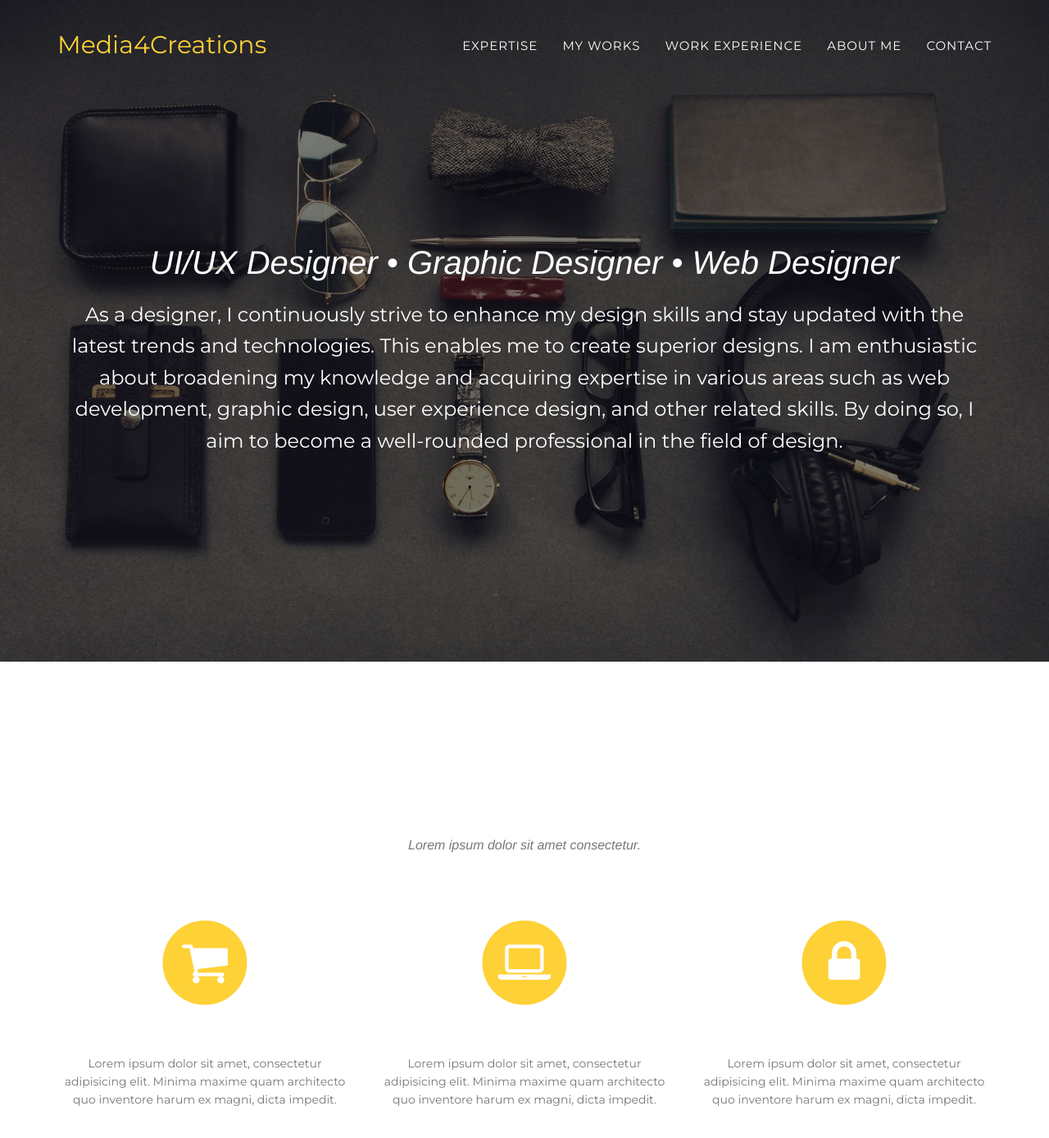
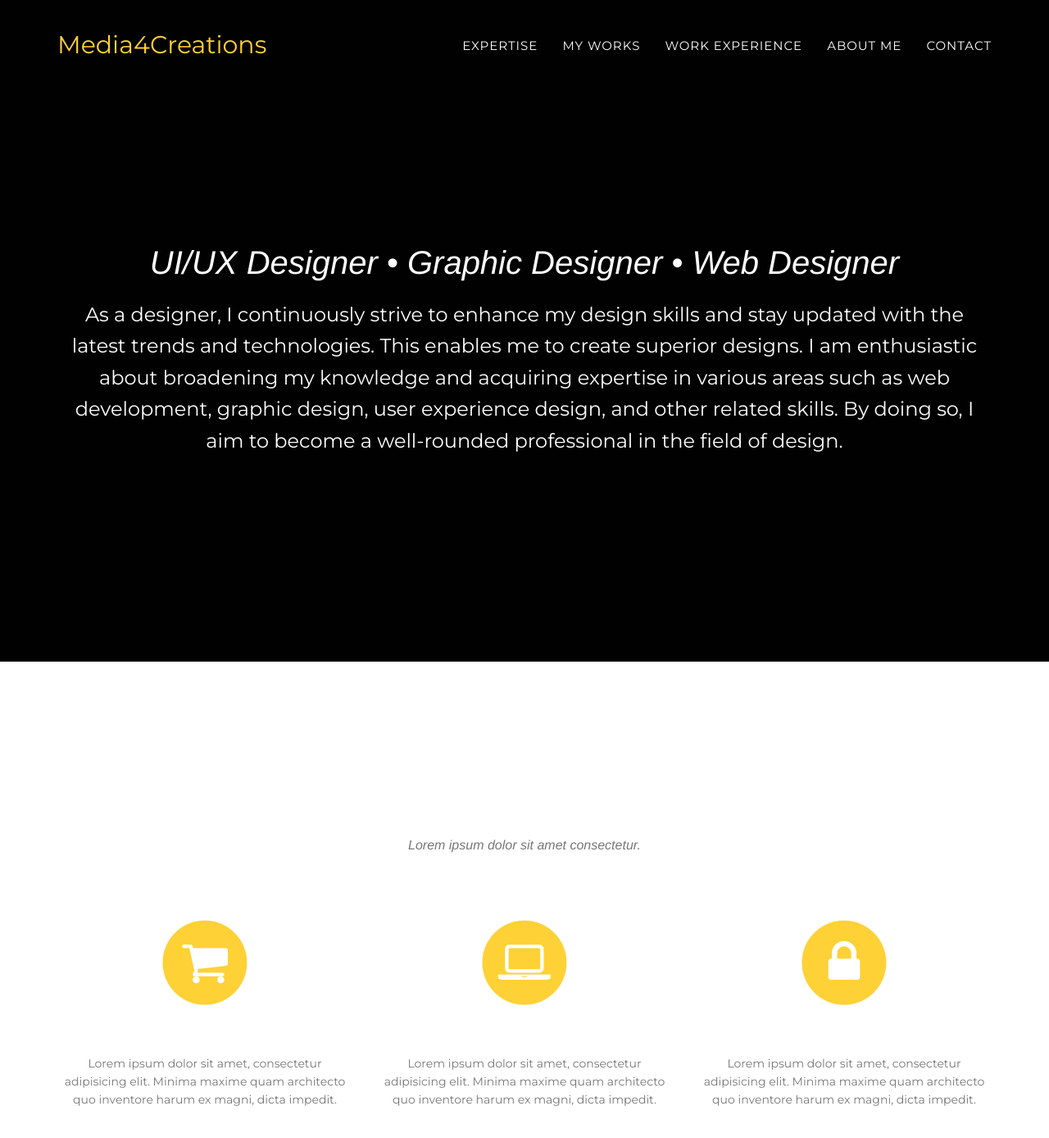
Before and after one commit to media4creations/aboutme, a Jekyll site: the page built from index.html, in a window 1280 px wide and 1400 px high. Shown: the top 1388 px of the window at 82% size. Built offline with Jekyll 4.4.1, drawn with Linux system fonts in a browser that asks for light colours; some web fonts are replaced.

Commit message:
Update agency.css

```diff
--- a/_includes/css/agency.css
+++ b/_includes/css/agency.css
@@ -274,14 +274,15 @@ fieldset[disabled] .btn-xl.active {
 header {
     text-align: center;
     color: #fff;
-    background-attachment: scroll;
+    /*background-attachment: scroll;
     background-image: url('{{ site.baseurl }}/img/header-bg.jpg');
     background-position: center center;
     background-repeat: none;
     -webkit-background-size: cover;
     -moz-background-size: cover;
     background-size: cover;
-    -o-background-size: cover;
+    -o-background-size: cover;*/
+    background: #010101;
 }
 
 header .intro-text {
```
